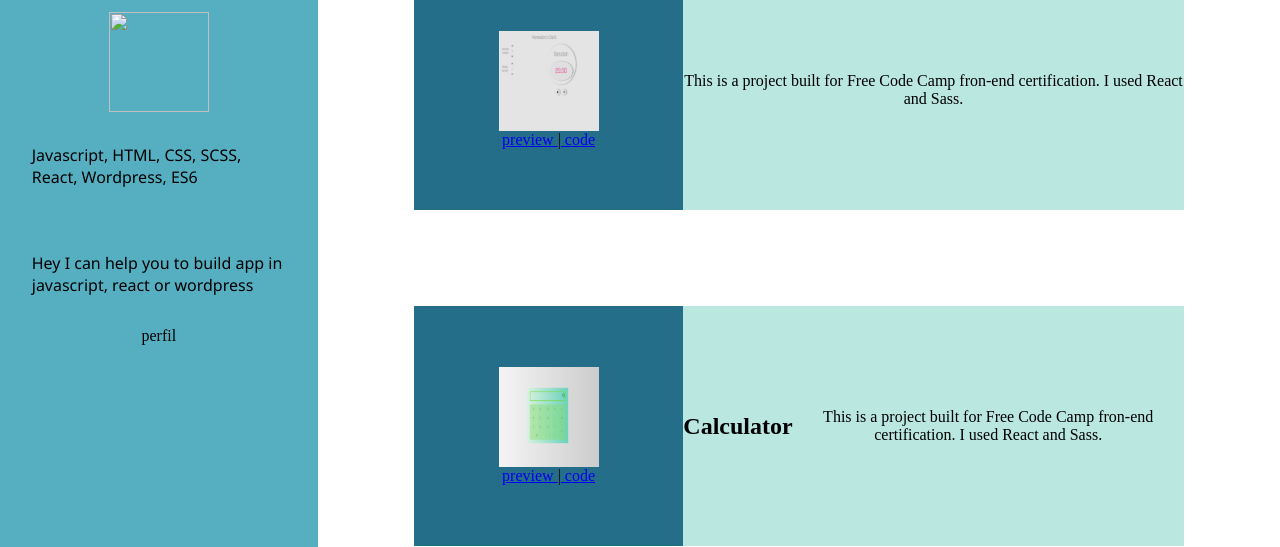
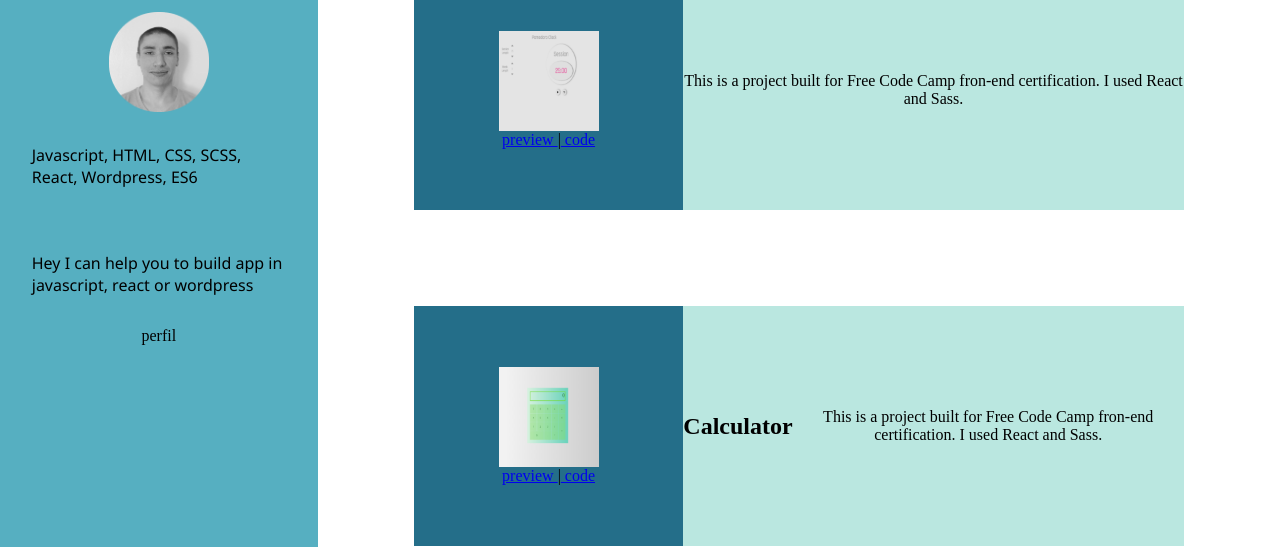
Before and after one commit to MauricioSo/portfolio, a plain HTML site: page projects.html in a window 1280 px wide. Shown: the part 253-800 px from the top of the page. Drawn offline with nearby package versions, Linux system fonts and the light colour scheme; some icons are missing.

Commit message:
Update projects.html

```diff
--- a/projects.html
+++ b/projects.html
@@ -19,7 +19,7 @@
         <!-- here start the left part green>-->
 
         <h2 class="title-perfil">Mauricio Soto</h2>
-        <img class="img-perfil" src="/img/img-perfil.jpg" alt="" />
+        <img class="img-perfil" src="/img/img-perfil.png" alt="" />
         <p class="text-perfil">Javascript, HTML, CSS, SCSS, React, Wordpress, ES6</p>
         <p class="text-perfil">
           Hey I can help you to build app in javascript, react or wordpress
```
